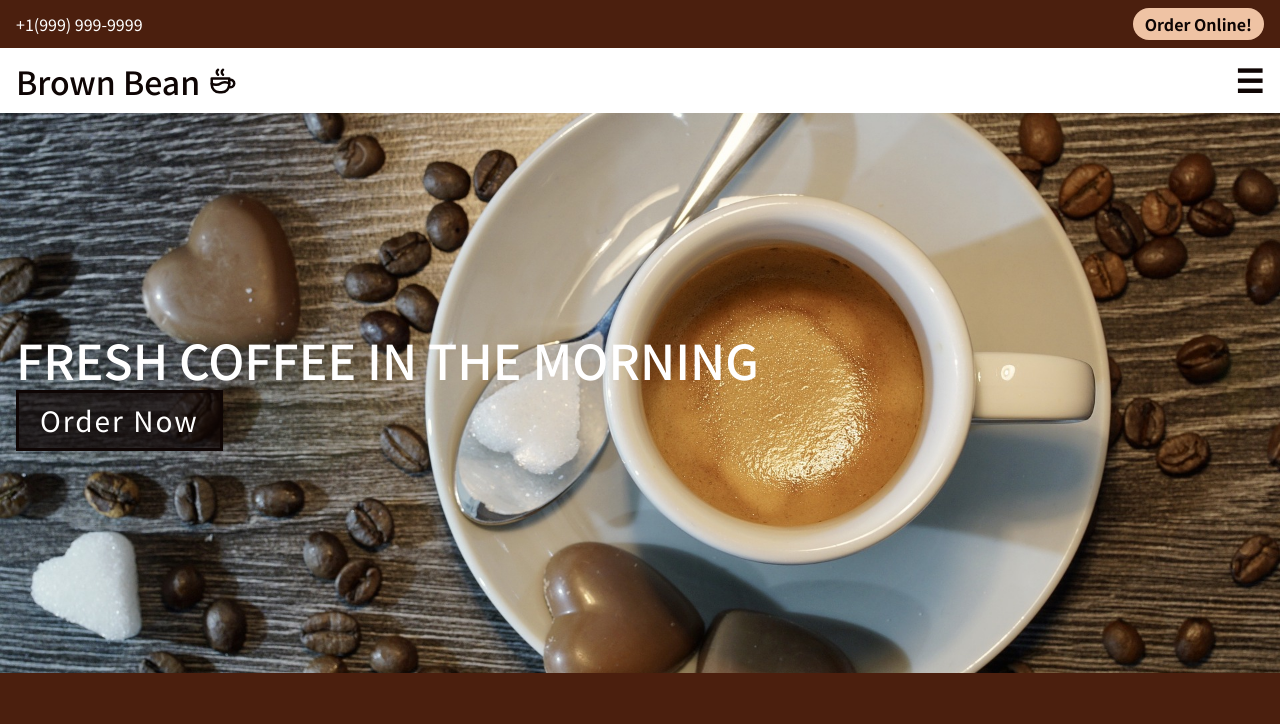
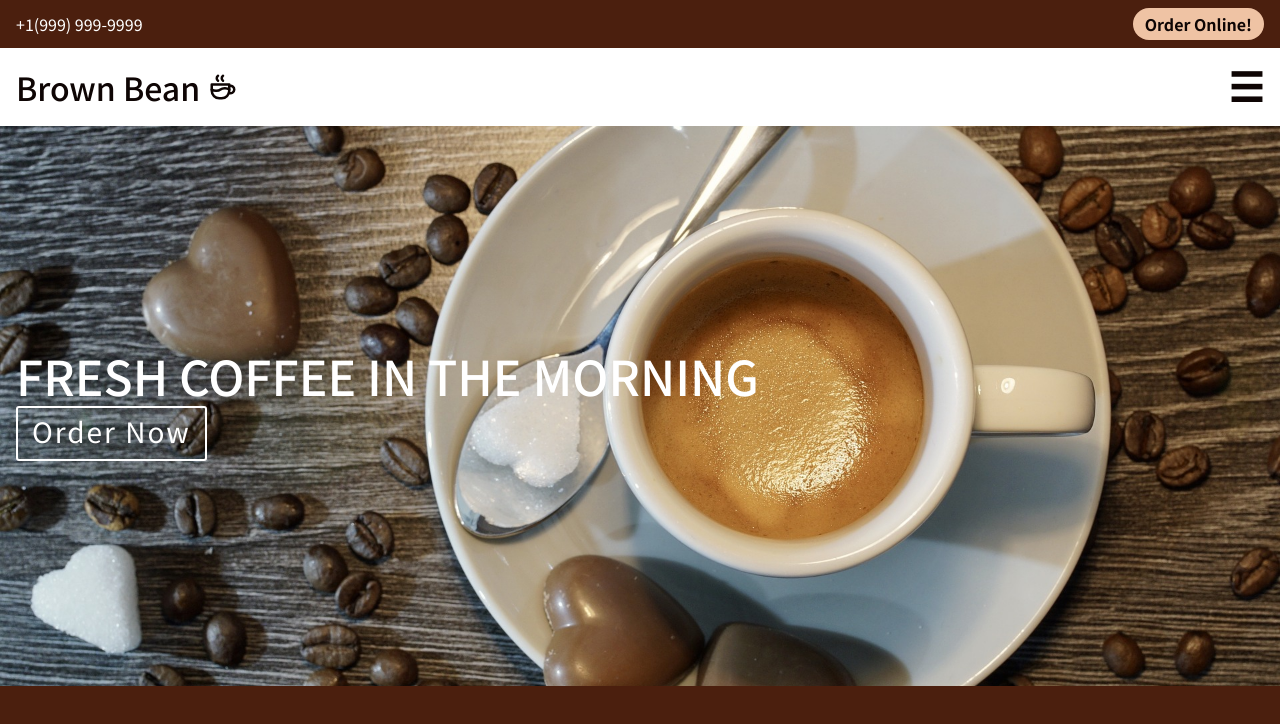
Before and after one commit to Benito-Flores/coffee-website-template, a plain HTML site: page index.html in a window 1280 px wide. Drawn offline with Linux system fonts and the light colour scheme.

Commit message:
Add files via upload

```diff
--- a/style.css
+++ b/style.css
@@ -66,7 +66,7 @@ a {
 
 .open-nav {
   color: #0E0504;
-  font-size: 2rem;
+  font-size: 2.5rem;
   font-weight: 600;
 }
 
@@ -212,10 +212,10 @@ body {
 }
 
 .splash-btn {
-  border: 3px solid #0E0504;
-  background-color: #0e0504b9;
+  border: 2px solid #ffffff;
+  border-radius: 3px;
   margin-right: auto;
-  padding: .25em .75em .3em;
+  padding: .1em .5em .3em;
   margin-top: .25em;
   transition: .25s;
 }
```
